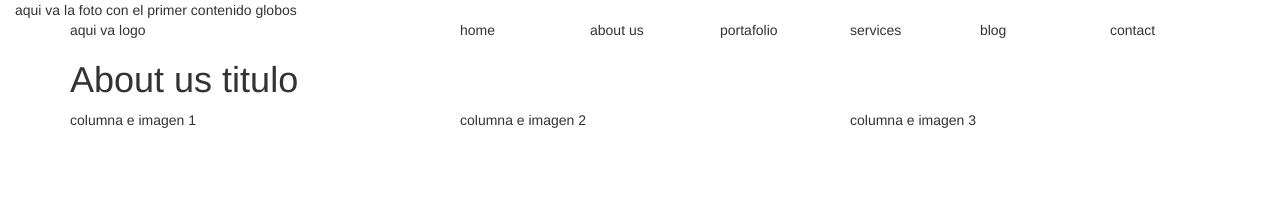
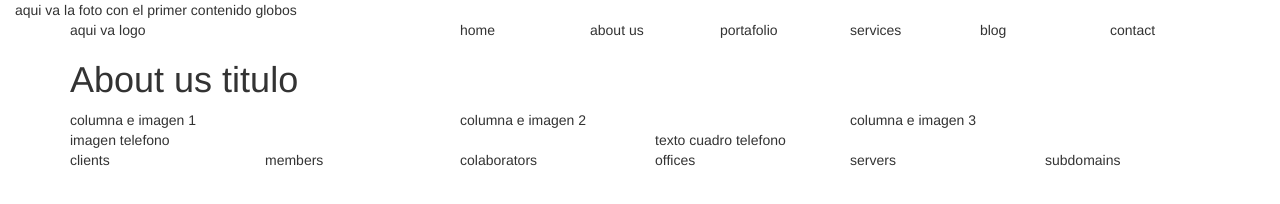
Before and after one commit to danieljdgg/ProyectoWeb, a plain HTML site: page index.html in a window 1280 px wide. Drawn offline with nearby package versions, Linux system fonts and the light colour scheme.

Commit message:
hasta los contadores

```diff
--- a/index.html
+++ b/index.html
@@ -49,6 +49,20 @@
             <div class="col-md-4">columna e imagen 2</div>
             <div class="col-md-4">columna e imagen 3</div>
         </div>
+        <div class="row">
+            <div class="col-md-6"> imagen telefono</div>
+            <div class="col-md-6"> texto cuadro telefono</div>
+        </div>
+      </div>
+      <div class="container">
+        <div class="row">
+          <div class="col-md-2">clients</div>
+          <div class="col-md-2">members</div>
+          <div class="col-md-2">colaborators</div>
+          <div class="col-md-2">offices</div>
+          <div class="col-md-2">servers</div>
+          <div class="col-md-2">subdomains</div>
+        </div>
       </div>
     <!-- jQuery (necessary for Bootstrap's JavaScript plugins) -->
     <script src="https://ajax.googleapis.com/ajax/libs/jquery/1.11.1/jquery.min.js"></script>
```
